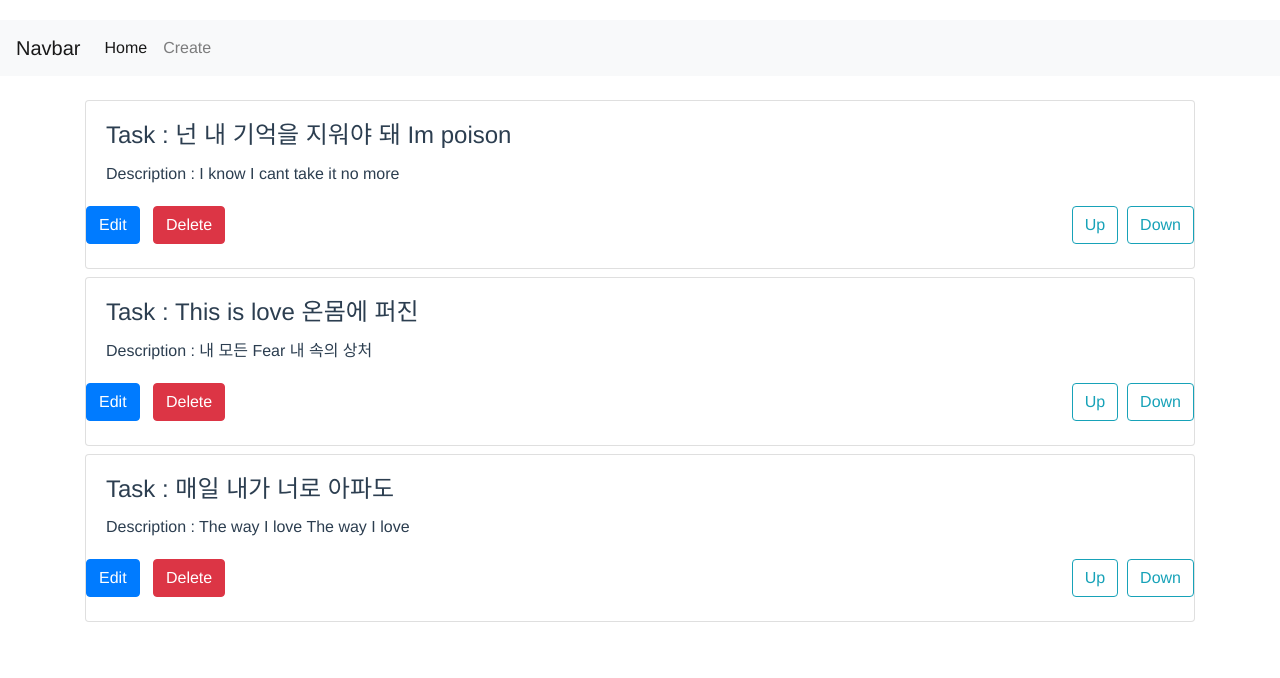
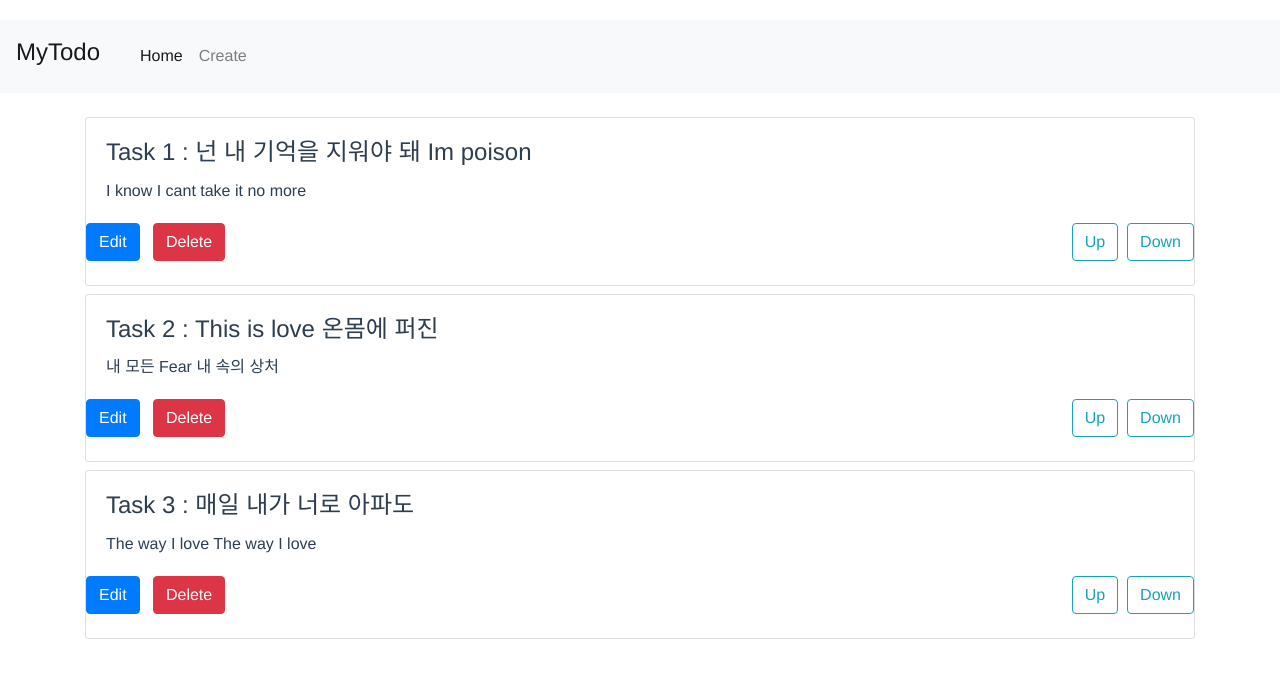
Before and after one commit to thanchatip/todo-vuex, a Vue app: page /#/ in a window 1280 px wide. Shown: the top 678 px of the page. Built offline with nearby package versions, Linux system fonts and the light colour scheme; a small style sheet from the web is missing.

Commit message:
:construction: show past todo

```diff
--- a/src/App.vue
+++ b/src/App.vue
@@ -1,14 +1,18 @@
 <template>
   <div id="app">
       <nav class="navbar sticky-top navbar-expand-sm navbar-light bg-light mb-4">
-      <a class="navbar-brand" href="#">Navbar</a>
+      <a class="navbar-brand" href="#">
+        <router-link to="/" class="navbar-brand">
+        <h4> MyTodo </h4>
+      </router-link>
+      </a>
       <div class="collapse navbar-collapse" id="navbarSupportedContent">
         <ul class="navbar-nav mr-auto">
           <li class="nav-item active">
-            <router-link :to="{ name: 'Home'}" class="nav-link">Home</router-link>
+            <router-link :to="{ name: 'home'}" class="nav-link">Home</router-link>
           </li>
           <li class="nav-item">
-            <router-link :to="{ name: 'Create' }" class="nav-link">Create</router-link>
+            <router-link :to="{ name: 'create' }" class="nav-link">Create</router-link>
           </li>
         </ul>
       </div>
--- a/src/router/index.js
+++ b/src/router/index.js
@@ -9,22 +9,22 @@ Vue.use(VueRouter)
 const routes = [
   {
     path: '/',
-    name: 'Home',
+    name: 'home',
     component: Home
   },
   {
     path: '/todo',
-    name: 'Todo',
+    name: 'todo',
     component: Todo
   },
   {
     path: '/create',
-    name: 'Create',
+    name: 'create',
     component: Edit
   },
   {
     path: '/edit/:id',
-    name: 'Edit',
+    name: 'edit',
     component: Edit
   }
 ]
--- a/src/store/index.js
+++ b/src/store/index.js
@@ -30,13 +30,13 @@ export default new Vuex.Store({
       }
       state.items.push(newTask)
     },
-    'DELETE_ITEM' (state, payload) {
-      var index = state.items.findIndex(item => item.id === payload)
+    'DELETE_ITEM' (state, index) {
+      // var index = state.items.findIndex(item => item.id === payload)
       state.items.splice(index, 1)
       console.log(index)
     },
-    'EDIT_ITEM' (state, payload) {
-      var index = state.items.findIndex(item => item.id === payload)
+    'EDIT_ITEM' (state, index, payload) {
+      // var index = state.items.findIndex(item => item.id === payload)
       console.log(index)
     }
   },
--- a/src/views/Edit.vue
+++ b/src/views/Edit.vue
@@ -29,6 +29,11 @@ export default {
       // newId: 3
     }
   },
+  mounted () {
+    const v = this
+    v.task = this.$route.params.task
+    v.description = this.$route.params.description
+  },
   computed: {
     ...mapGetters({
       itemCount: 'itemCount',
@@ -41,14 +46,14 @@ export default {
       deleteItem: 'deleteItem'
     }),
     cancel () {
-      this.$router.push({ name: 'Todo' })
+      this.$router.push({ name: 'todo' })
     },
     save () {
       this.addItem(this)
       // this.newId++
       this.task = ''
       this.description = ''
-      this.$router.push({ name: 'Home' })
+      this.$router.push({ name: 'home' })
     }
   }
 }
--- a/src/views/Home.vue
+++ b/src/views/Home.vue
@@ -1,16 +1,16 @@
 <template>
   <div class="home">
 
-      <div class="card mb-2" v-for="item in allItems" v-bind:key="item.id">
+      <div class="card mb-2" v-for="(item,index) in allItems" v-bind:key="item.id">
         <div class="card-body">
-        <h4 class="card-title">Task : {{ item.task }}</h4>
-        <p class="card-text">Description : {{ item.description }}</p>
+        <h4 class="card-title">Task {{index + 1}} : {{ item.task }}</h4>
+        <p class="card-text">{{item.description}}</p>
         </div>
          <div class="row">
           <div class="col-auto mr-auto">
-            <button @click="editItem(item.id)" class="btn btn-primary"> Edit </button>
+            <button @click="edit(index,item)" class="btn btn-primary"> Edit </button>
                 &nbsp;
-              <button @click="deleteItem(item.id)" class="btn btn-danger" >Delete</button>&nbsp;
+              <button @click="deleteItem(index)" class="btn btn-danger">Delete</button>&nbsp;
           </div>
 
          <div class="col-auto">
@@ -54,6 +54,9 @@ export default {
       // this.newId++
       this.task = ''
       this.description = ''
+    },
+    edit (index, item) {
+      this.$router.push({ name: 'edit', params: { id: index, task: item.task, description: item.description } })
     }
   }
 }
```
